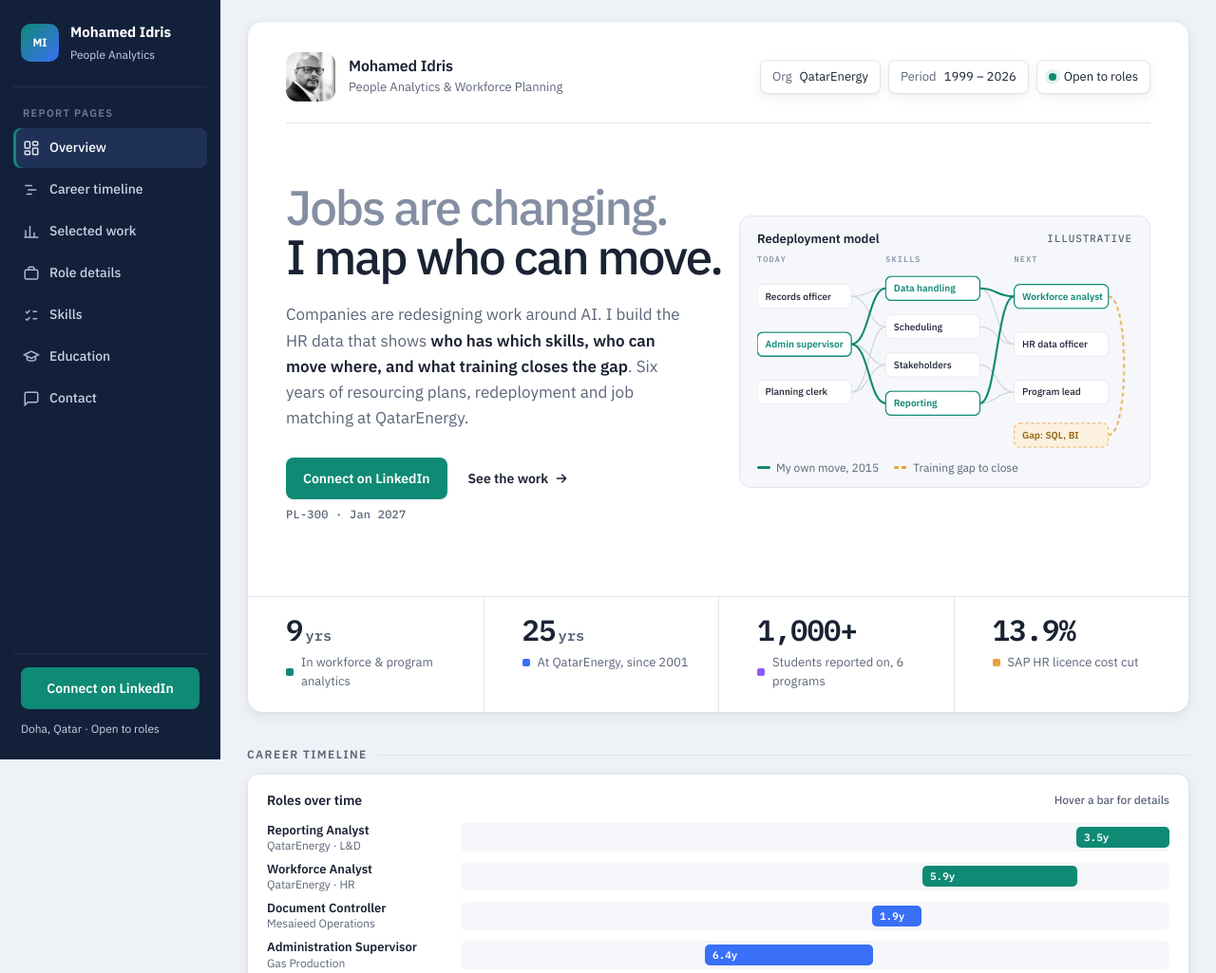
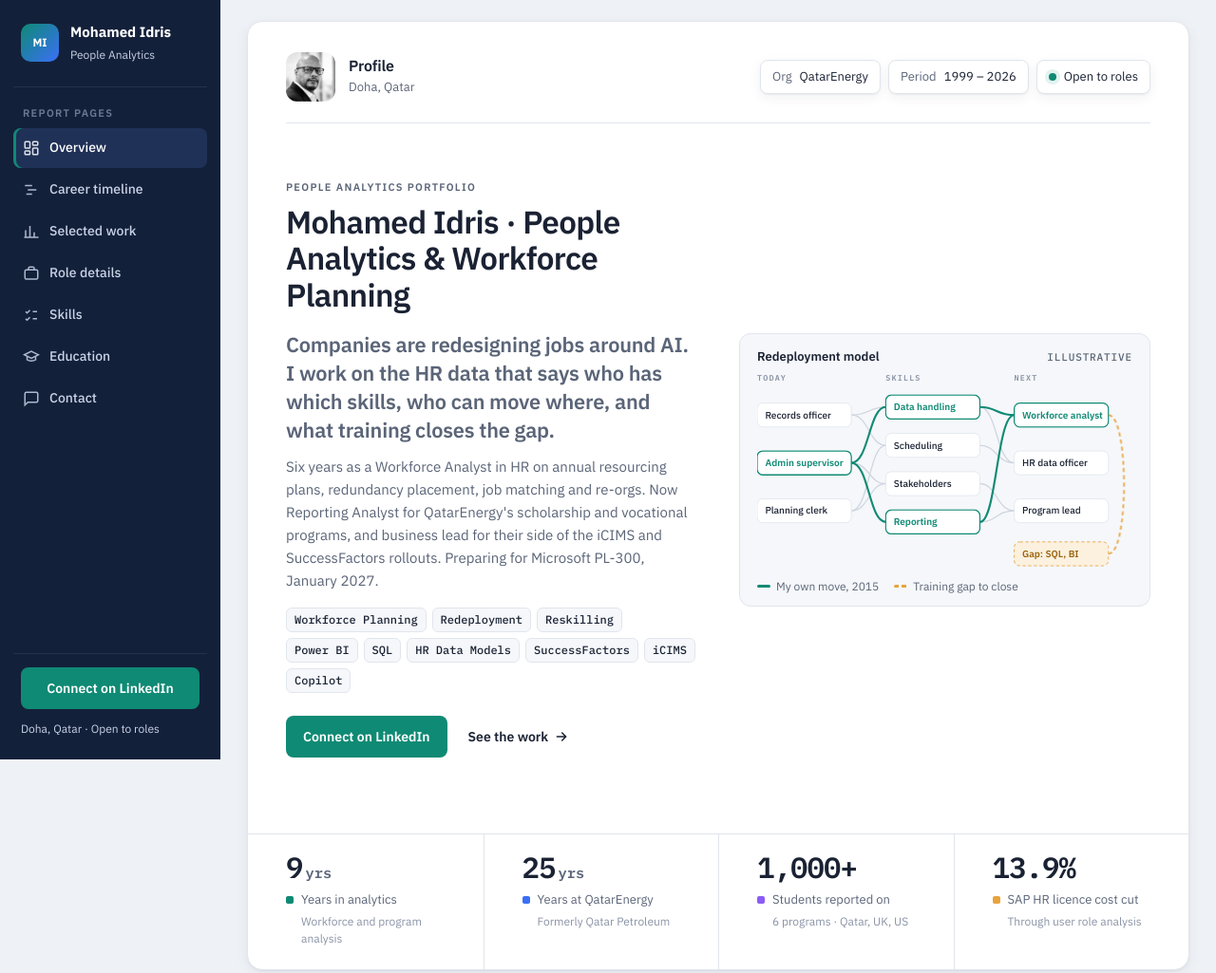
Before and after one commit to Moon-line/mohamedidris.com, a plain HTML site: page index.html in a window 1280 px wide. Shown: the top 1025 px of the page at 95% size. Drawn offline with Linux system fonts and the light colour scheme.

```diff
--- a/index.html
+++ b/index.html
@@ -217,8 +217,12 @@ details[open] .chev{transform:rotate(180deg)}
 .hero h1{font:500 clamp(40px,4vw,58px)/1.02 var(--sans);letter-spacing:-.04em;margin:0 0 22px;color:var(--ink)}
 .hero h1 span{display:block}
 .hero h1 .m{color:#858fa3}
-@media (min-width:641px){.hero h1 span{white-space:nowrap}}
-.lede{font-size:17px;line-height:1.6;color:var(--muted);max-width:34rem;margin:0 0 28px}
+.eyebrow{display:block;font:600 11px/1 var(--sans);letter-spacing:.12em;text-transform:uppercase;color:var(--muted);margin-bottom:12px}
+.hero h1.title{font:600 clamp(26px,2.6vw,36px)/1.15 var(--sans);letter-spacing:-.02em;margin:0 0 18px}
+.hook{font:600 clamp(18px,1.7vw,22px)/1.38 var(--sans);letter-spacing:-.01em;color:var(--muted);margin:0 0 12px;max-width:38rem}
+.lede{font-size:15px;line-height:1.6;color:var(--muted);max-width:38rem;margin:0 0 16px}
+.hero-copy .tags{margin:0 0 24px;max-width:38rem}
+.stat em{display:block;font-style:normal;font-size:12px;color:#8a93a6;margin:4px 0 0 16px}
 .lede b{color:var(--ink);font-weight:600}
 .acts{display:flex;flex-wrap:wrap;align-items:center;gap:10px 22px}
 .more{display:inline-flex;align-items:center;gap:6px;min-height:44px;font:600 14px/1 var(--sans);color:var(--ink);text-decoration:none}
@@ -304,9 +308,8 @@ details[open] .chev{transform:rotate(180deg)}
   .hero{padding:20px 20px 0;border-radius:14px}
   .byline{padding-bottom:18px}
   .slicers .slicer:nth-child(2){display:none}
-  .hero h1{font-size:clamp(28px,8.6vw,36px);letter-spacing:-.035em;margin-bottom:16px}
-  .hero h1 span{white-space:nowrap}
-  .lede{font-size:16px;margin-bottom:22px}
+  .hero h1.title{font-size:24px;margin-bottom:14px}
+  .hook{font-size:18px}
   .model{padding:14px 0 8px 14px;margin:22px 0 24px}
   .model h3,.model-key{padding-right:14px}
   .mwrap{-webkit-mask-image:linear-gradient(90deg,#000 85%,transparent);mask-image:linear-gradient(90deg,#000 85%,transparent)}
@@ -352,7 +355,7 @@ details[open] .chev{transform:rotate(180deg)}
       <div class="byline in" style="--d:0s">
         <div class="who">
           <img src="photo.jpeg" alt="Mohamed Idris" width="52" height="52">
-          <div><b>Mohamed Idris</b><span>People Analytics &amp; Workforce Planning</span></div>
+          <div><b>Profile</b><span>Doha, Qatar</span></div>
         </div>
         <div class="slicers" aria-label="Report filters">
           <span class="slicer"><em>Org</em> QatarEnergy</span>
@@ -362,12 +365,14 @@ details[open] .chev{transform:rotate(180deg)}
       </div>
 
       <div class="hero-copy">
-        <h1><span class="m in" style="--d:.1s">Jobs are changing.</span><span class="in" style="--d:.22s">I map who can move.</span></h1>
-        <p class="lede in" style="--d:.36s">Companies are redesigning work around AI. I build the HR data that shows <b>who has which skills, who can move where, and what training closes the gap</b>. Six years of resourcing plans, redeployment and job matching at QatarEnergy.</p>
+        <small class="eyebrow in" style="--d:.05s">People Analytics Portfolio</small>
+        <h1 class="title in" style="--d:.1s">Mohamed Idris · People Analytics &amp; Workforce Planning</h1>
+        <p class="hook in" style="--d:.22s">Companies are redesigning jobs around AI. I work on the HR data that says who has which skills, who can move where, and what training closes the gap.</p>
+        <p class="lede in" style="--d:.32s">Six years as a Workforce Analyst in HR on annual resourcing plans, redundancy placement, job matching and re-orgs. Now Reporting Analyst for QatarEnergy's scholarship and vocational programs, and business lead for their side of the iCIMS and SuccessFactors rollouts. Preparing for Microsoft PL-300, January 2027.</p>
+        <div class="tags in" style="--d:.4s"><span>Workforce Planning</span><span>Redeployment</span><span>Reskilling</span><span>Power BI</span><span>SQL</span><span>HR Data Models</span><span>SuccessFactors</span><span>iCIMS</span><span>Copilot</span></div>
         <div class="acts in" style="--d:.48s">
           <a class="btn pri" href="https://www.linkedin.com/in/mohamedidris/" rel="noopener">Connect on LinkedIn</a>
           <a class="more" href="#work">See the work <svg width="16" height="16" viewBox="0 0 24 24" fill="none" stroke="currentColor" stroke-width="2.2" stroke-linecap="round" aria-hidden="true"><path d="M5 12h14M13 6l6 6-6 6"/></svg></a>
-          <span class="note">PL-300 · Jan 2027</span>
         </div>
       </div>
 
@@ -407,10 +412,10 @@ details[open] .chev{transform:rotate(180deg)}
       </figure>
 
       <div class="stats">
-        <div class="stat" style="--k:var(--c1)"><b>9<small>yrs</small></b><span>In workforce &amp; program analytics</span></div>
-        <div class="stat" style="--k:var(--c2)"><b>25<small>yrs</small></b><span>At QatarEnergy, since 2001</span></div>
-        <div class="stat" style="--k:var(--c4)"><b>1,000+</b><span>Students reported on, 6 programs</span></div>
-        <div class="stat" style="--k:var(--c3)"><b>13.9%</b><span>SAP HR licence cost cut</span></div>
+        <div class="stat" style="--k:var(--c1)"><b>9<small>yrs</small></b><span>Years in analytics</span><em>Workforce and program analysis</em></div>
+        <div class="stat" style="--k:var(--c2)"><b>25<small>yrs</small></b><span>Years at QatarEnergy</span><em>Formerly Qatar Petroleum</em></div>
+        <div class="stat" style="--k:var(--c4)"><b>1,000+</b><span>Students reported on</span><em>6 programs · Qatar, UK, US</em></div>
+        <div class="stat" style="--k:var(--c3)"><b>13.9%</b><span>SAP HR licence cost cut</span><em>Through user role analysis</em></div>
       </div>
     </header>
 
```
